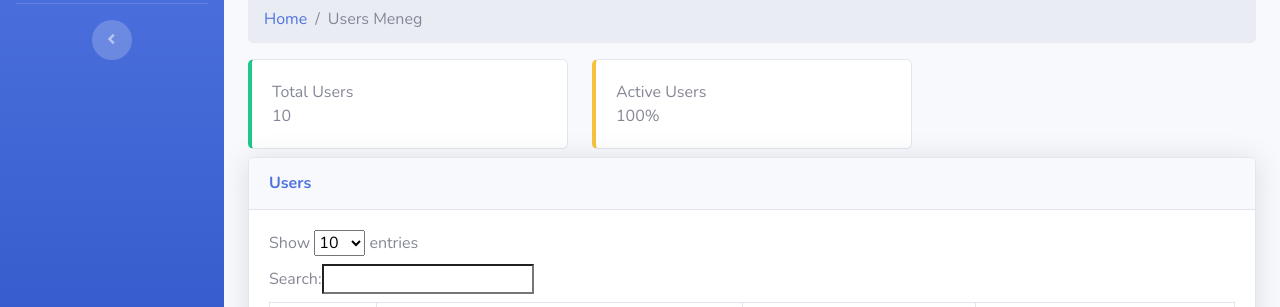
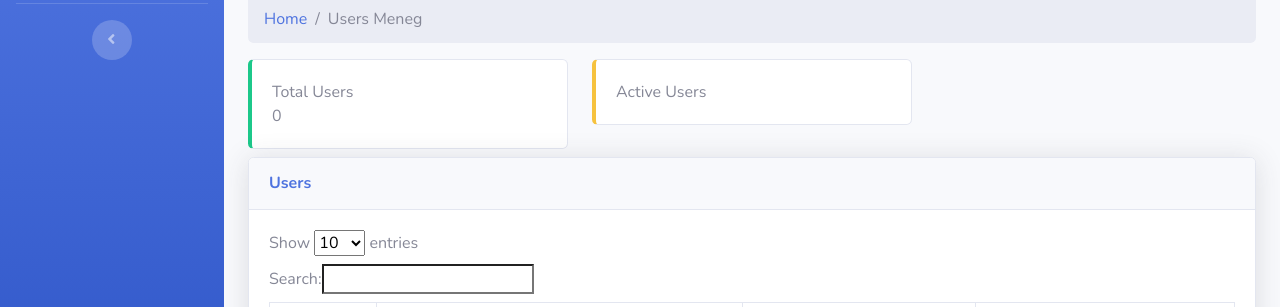
Before and after one commit to riyansasaja/albabproject, a CodeIgniter 4 app: the page made by app/Views/admin/usersmanagement.php in a window 1280 px wide. Shown: the part 157-464 px from the top of the page. Run offline with PHP 8.4 and a stand-in for CodeIgniter, Linux system fonts and the light colour scheme; the template is opened without the code that fills it, so the values that code supplies are empty; some libraries are stand-ins or nearby versions.

Commit message:
memperbaiki tampilan card di users management

```diff
--- a/app/Controllers/Admin/UsersManagement.php
+++ b/app/Controllers/Admin/UsersManagement.php
@@ -36,6 +36,7 @@ class UsersManagement extends BaseController
         $userModel = new UserModel();
         //ambil data dari user model
         $data['users'] = $userModel->select('email, fullname, active,')->findAll();
+        $data['usersactive'] = $userModel->where('active', 1)->countAllResults();
         $data['menu'] = $this->menu;
         $data['title'] = "Dashboard";
         //tampilkan data di view admin
--- a/app/Views/admin/usersmanagement.php
+++ b/app/Views/admin/usersmanagement.php
@@ -5,6 +5,12 @@
 <?= $this->endSection(); ?>
 
 <?= $this->section('content'); ?>
+
+<?php
+// dd($users);
+?>
+
+
 
 <!-- Page Heading -->
 <h1 class="h3 mb-4 text-gray-800">Users Management</h1>
@@ -19,7 +25,7 @@
     <div class="col-md-4 col-sm-6">
         <div class="card border-left-success">
             <div class="card-body">
-                Total Users <br>10
+                Total Users <br> <?= count($users); ?>
             </div>
         </div>
     </div>
@@ -27,7 +33,7 @@
     <div class="col-md-4 col-sm-6">
         <div class="card border-left-warning">
             <div class="card-body">
-                Active Users <br>100%
+                Active Users <br> <?= $usersactive; ?>
             </div>
         </div>
     </div>
```
